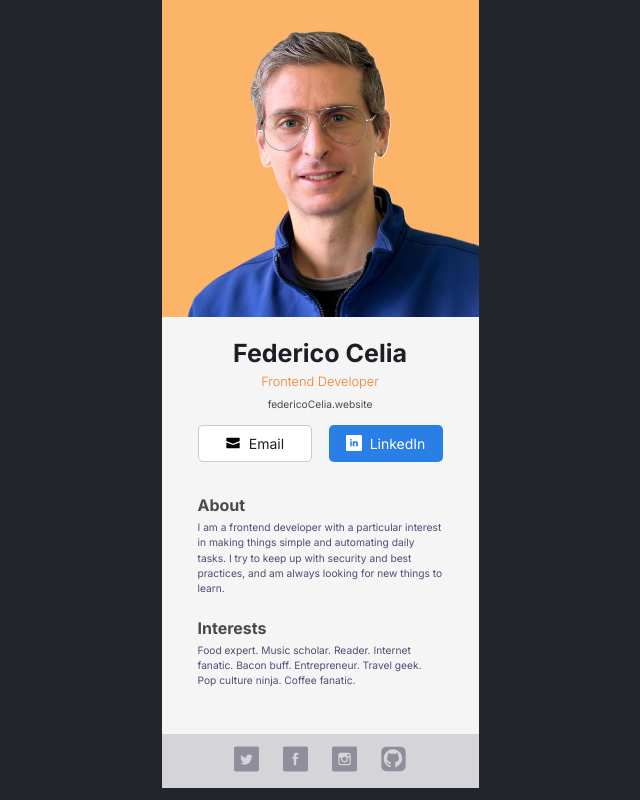
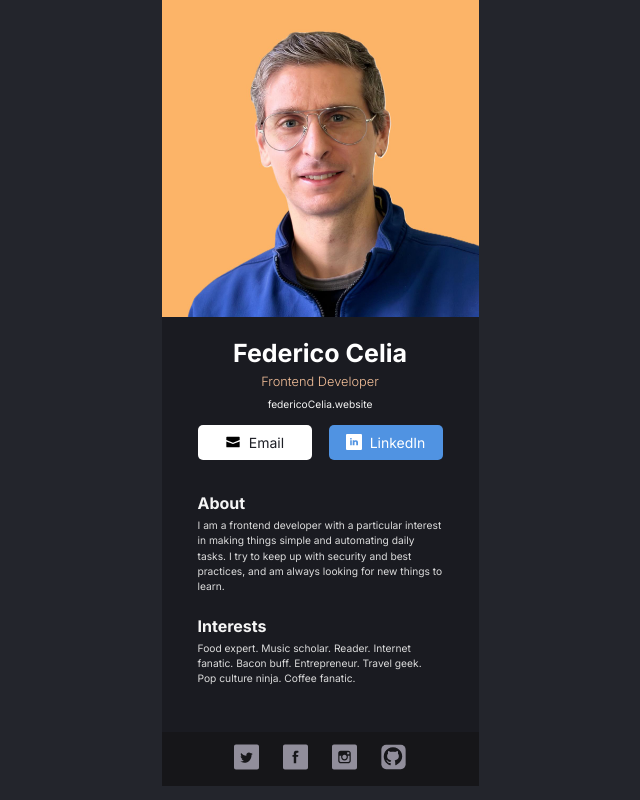
Before and after one commit to federicocelia/Digital-Business-Card, a React (Vite) app: page / in a window 1280 px wide. Shown: the whole page, without its empty margins (320-960 px from the left). Built offline with nearby package versions, Linux system fonts and the light colour scheme.

Commit message:
- setting dark color mode as default theme in HTML, - fixing GitHub icon color

```diff
--- a/index.html
+++ b/index.html
@@ -1,5 +1,5 @@
 <!doctype html>
-<html lang="en" data-theme="light">
+<html lang="en" data-theme="dark">
   <head>
     <meta charset="UTF-8" />
     <link rel="icon" type="image/svg+xml" href="/favicon.svg" />
--- a/src/index.css
+++ b/src/index.css
@@ -29,8 +29,8 @@
   --color-icon-muted: #918e9b;
   --color-icon-light: #ffffff;
 
-  --github-bg: #161619;
-  --github-icon: #ffffff;
+  --github-bg: #918e9b;
+  --github-icon: #161619;
 }
 
 body {
```
